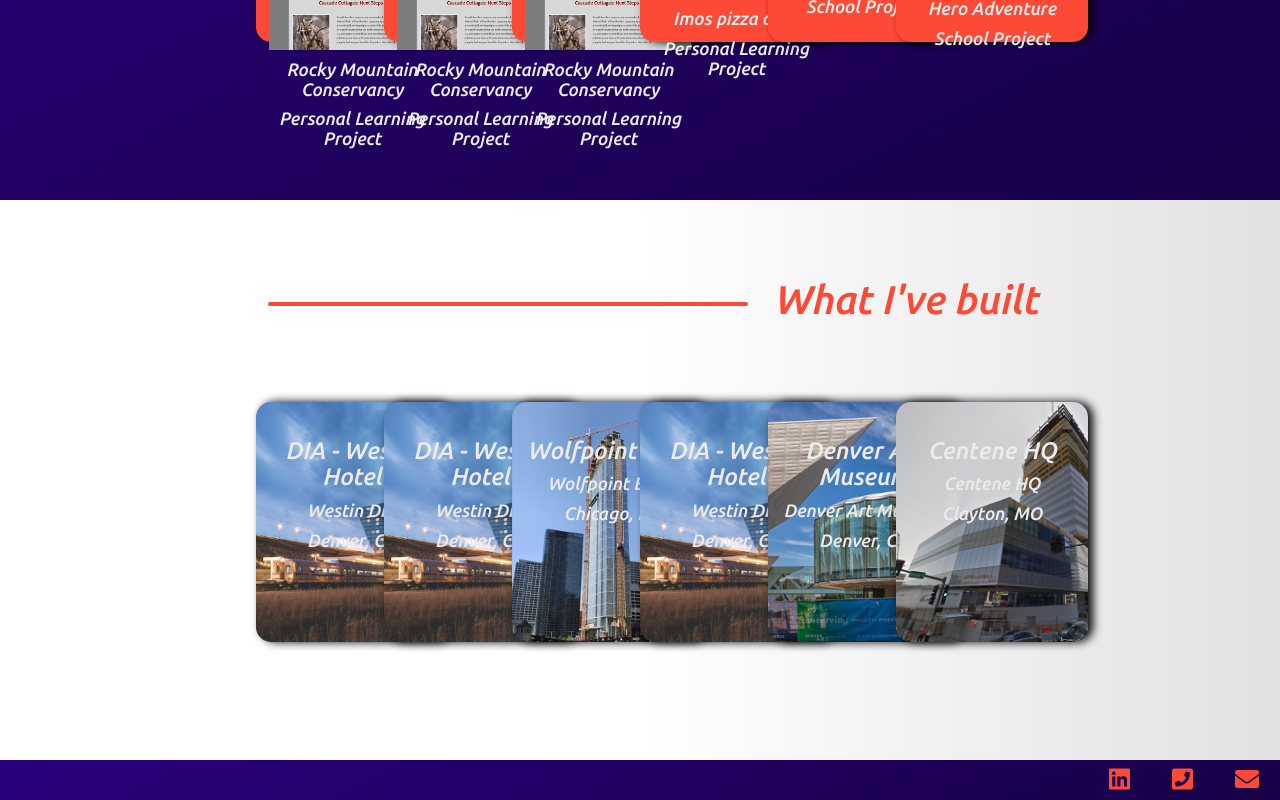
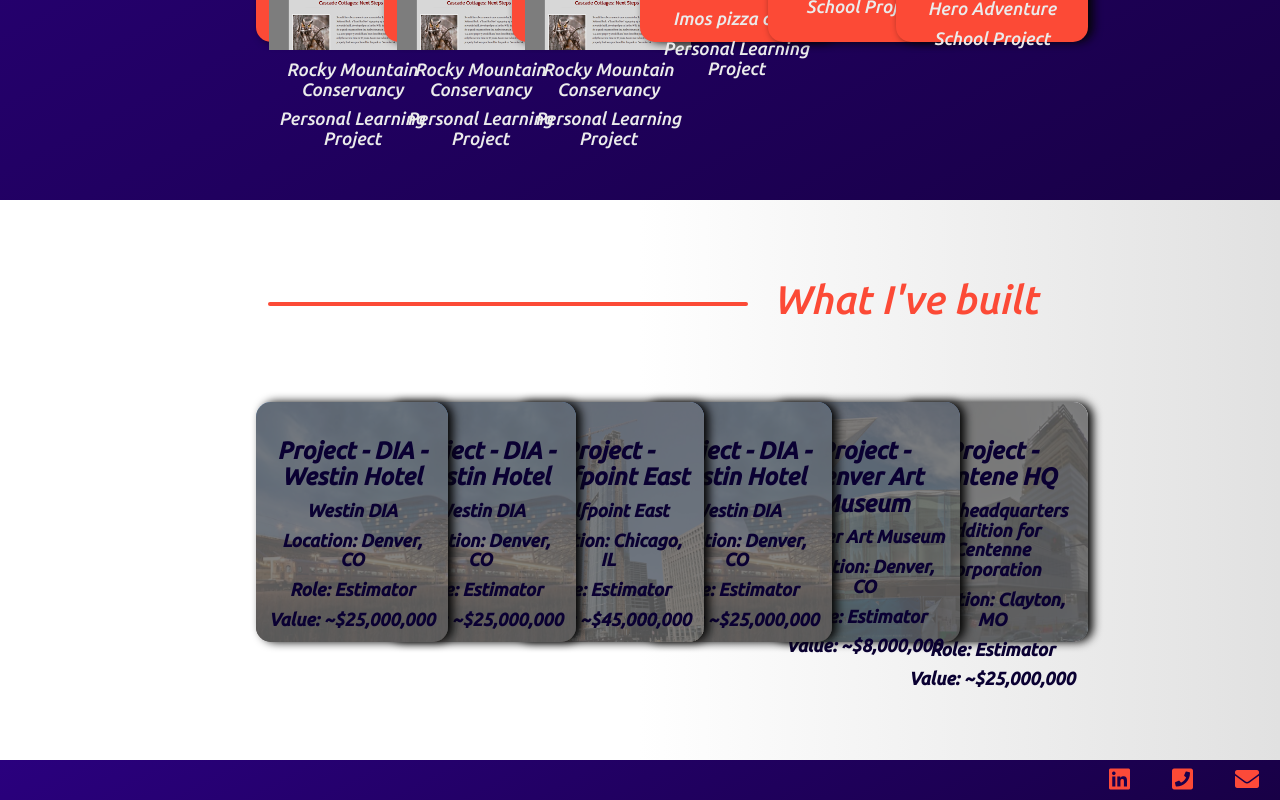
Before and after one commit to Cwell21/cwell_resume, a React (Create React App) app: page / in a window 1280 px wide. Shown: the part 3280-4080 px from the top of the page. Built offline with nearby package versions, Linux system fonts and the light colour scheme.

Commit message:
Finished code for work section.  TODO: tweak and finalize design

```diff
--- a/src/Components/Work/Work.css
+++ b/src/Components/Work/Work.css
@@ -29,29 +29,40 @@
 }
 
 .work_card {
-
-  background-color: rgb(42,0,126);
   border-radius: 15px;
   box-shadow: 5px  0 10px rgb(5,5,5);
   height: 30vh;
   margin-right: -5vw;
-  padding: 2vh 1vw;
+  position: relative;
   transition: .5s;
   width: 15vw;
 
   }
 
   .work_card a {
+    background: rgba(100,100,100,.8);
+    border-radius: 15px;
+    display: inline-block;
+    height: 100%;
+    padding: 2vh 1vw;
     text-decoration: none;
+    width: 100%;
+    z-index: 1;
+
   }
 
   .work_card h3 {
-  color: rgb(235,235,235);
+  color: rgb(10,0,50);
+  font-weight: 800;
+
   }
 
   .work_card h4 {
-  color: rgb(235,235,235);
+    color: rgb(10,0,50);
+    font-weight: 600;
+
   }
+
 
   /* CARD HOVER */
   .work_card:hover {
@@ -60,3 +71,7 @@
   margin-top: -3vh;
   z-index:1;
   }
+
+  .work_card:hover a {
+    background-color: rgba(100,100,100,.4);
+  }
--- a/src/Components/Work/Work.js
+++ b/src/Components/Work/Work.js
@@ -11,38 +11,56 @@ const work_projects = [
   {
     name: 'Centene HQ',
     pic_image: centene,
-    project_desc: 'Centene HQ',
-    project_location: 'Clayton, MO'
+    project_desc: 'New headquarters addition for Centenne Corporation',
+    project_location: 'Clayton, MO',
+    project_link: 'localhost:80//cms/index.php',
+    project_role: 'Estimator',
+    project_value: '~$25,000,000'
   },
   {
     name: 'Denver Art Museum',
     pic_image: dam,
     project_desc: 'Denver Art Museum',
-    project_location: 'Denver, CO'
+    project_location: 'Denver, CO',
+    project_link: 'localhost://cms/index.php',
+    project_role: 'Estimator',
+    project_value: '~$8,000,000'
   },
   {
     name: 'DIA - Westin Hotel',
     pic_image: dia,
     project_desc: 'Westin DIA',
-    project_location: 'Denver, CO'
+    project_location: 'Denver, CO',
+    project_link: 'localhost://cms/index.php',
+    project_role: 'Estimator',
+    project_value: '~$25,000,000'
   },
   {
     name: 'Wolfpoint East',
     pic_image: wolfpoint,
     project_desc: 'Wolfpoint East',
-    project_location: 'Chicago, IL'
+    project_location: 'Chicago, IL',
+    project_link: 'localhost://cms/index.php',
+    project_role: 'Estimator',
+    project_value: '~$45,000,000'
   },
   {
     name: 'DIA - Westin Hotel',
     pic_image: dia,
     project_desc: 'Westin DIA',
-    project_location: 'Denver, CO'
+    project_location: 'Denver, CO',
+    project_link: 'localhost://cms/index.php',
+    project_role: 'Estimator',
+    project_value: '~$25,000,000'
   },
   {
     name: 'DIA - Westin Hotel',
     pic_image: dia,
     project_desc: 'Westin DIA',
-    project_location: 'Denver, CO'
+    project_location: 'Denver, CO',
+    project_link: 'localhost://cms/index.php',
+    project_role: 'Estimator',
+    project_value: '~$25,000,000'
   },
 ]
 
@@ -52,15 +70,17 @@ export function Work(props) {
 
     let portfolio_styles = {
       backgroundImage: `url(${project.pic_image})`,
-      backgroundSize: 'cover'
-    }
+      backgroundSize: 'cover',
+  }
 
     return(
       <section className='work_card' style={portfolio_styles}>
-        <a href='#' target='_blank'>
-          <h3>{project.name}</h3>
+        <a href={project.project_link} target='_blank'>
+          <h3>Project - {project.name}</h3>
           <h4>{project.project_desc}</h4>
-          <h4>{project.project_location}</h4>
+          <h4>Location: {project.project_location}</h4>
+          <h4>Role: {project.project_role}</h4>
+          <h4>Value: {project.project_value}</h4>
         </a>
       </section>
     )
```
